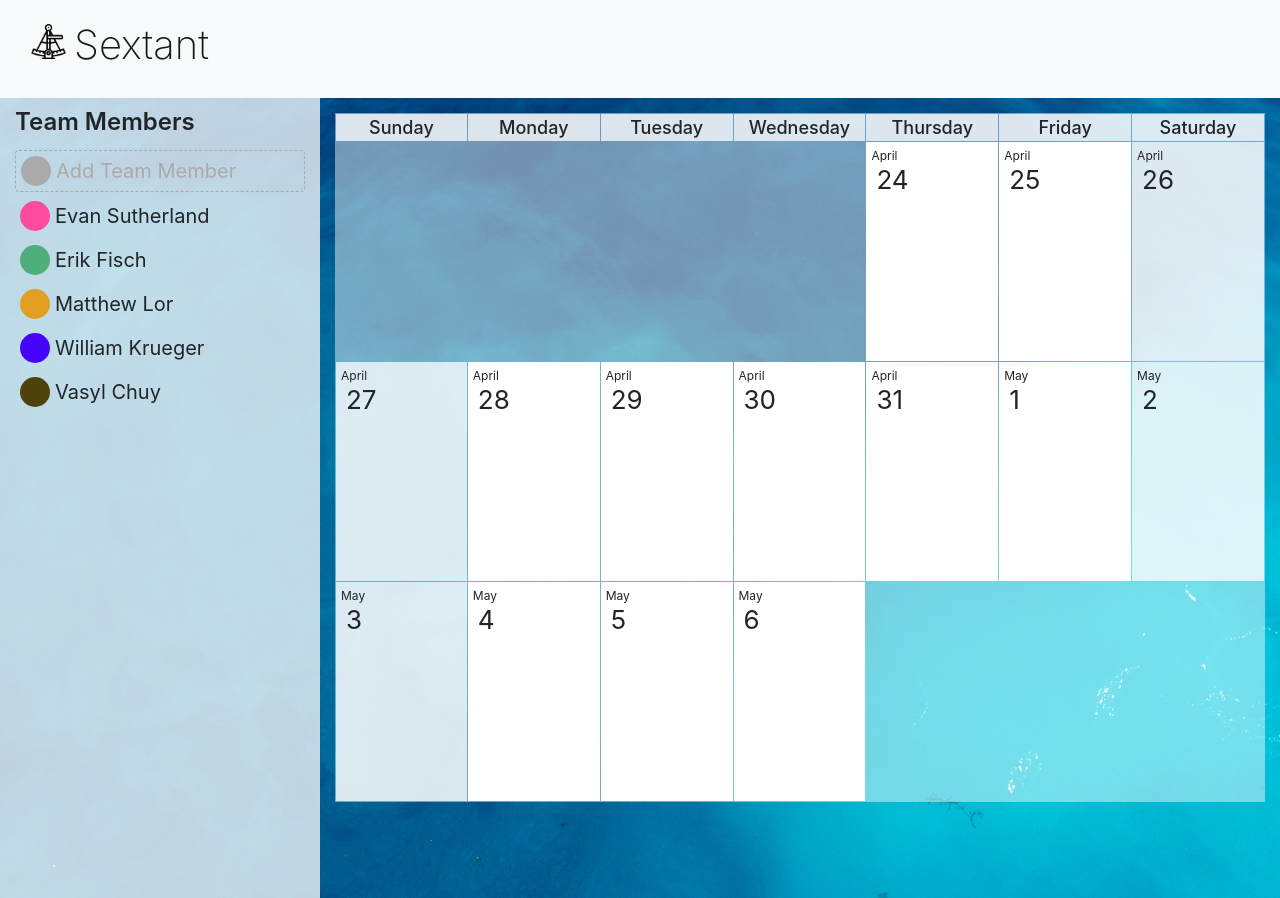
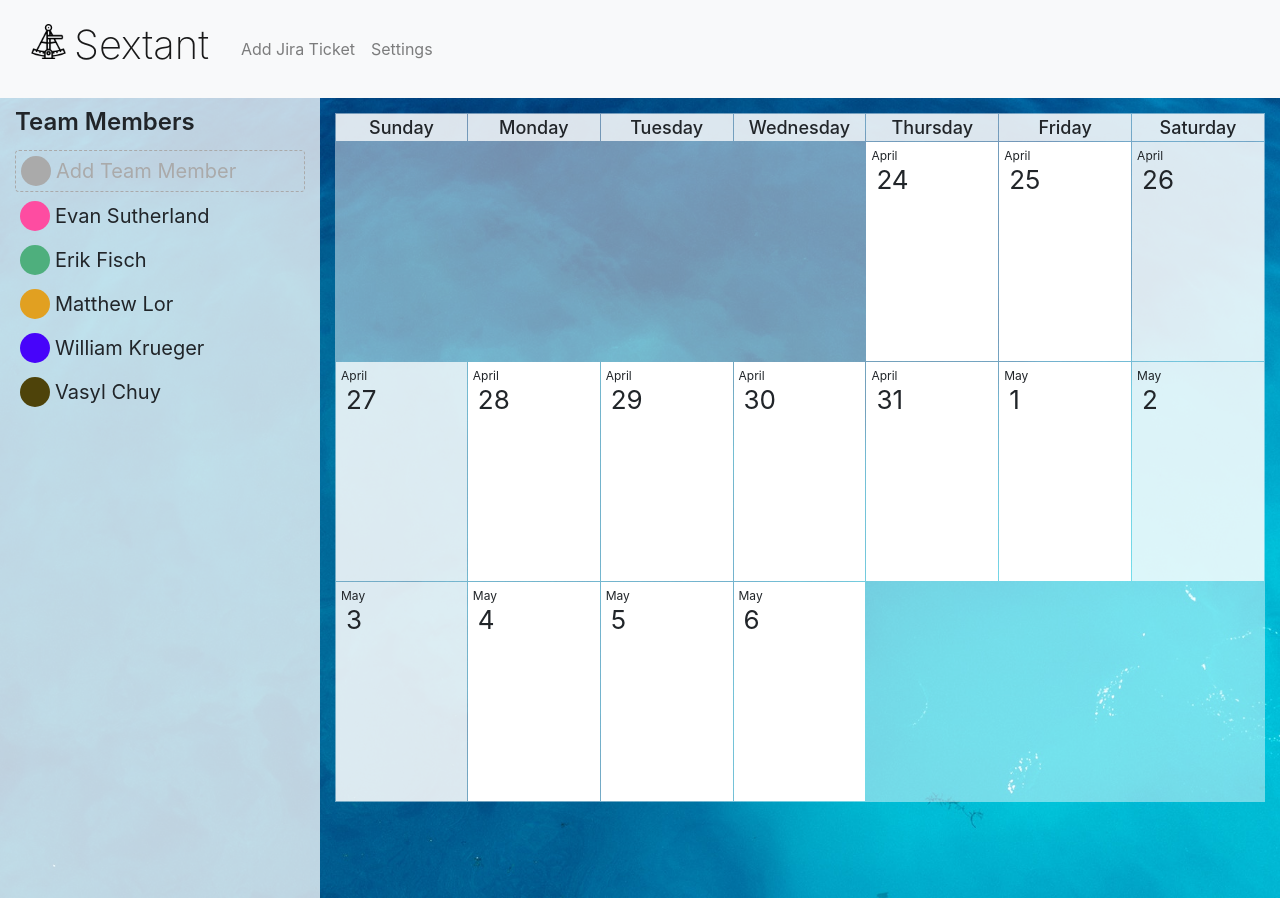
Before and after one commit to stackoverfloweth/sextant, a React (Create React App) app: page / in a window 1280 px wide. Built offline with nearby package versions, Linux system fonts and the light colour scheme.

Commit message:
added next buttons to navbar

```diff
--- a/src/components/Navbar.js
+++ b/src/components/Navbar.js
@@ -3,12 +3,25 @@
 export default class Navbar extends React.Component {
     render() {
         return (
-            <nav className="navbar navbar-light bg-light">
+            <nav className="navbar navbar-light bg-light navbar-expand-lg justify-content-between">
                 <div className="container-fluid">
                     <a className="navbar-brand" href="">
                         <span className="logo"></span>
                         <h1 className="p-2">Sextant</h1>
                     </a>
+                    <button className="navbar-toggler" type="button" data-toggle="collapse" data-target=".navbar-collapse" aria-controls="navbarNavDropdown" aria-expanded="false" aria-label="Toggle navigation">
+                        <span className="navbar-toggler-icon"></span>
+                    </button>
+                    <div className="collapse navbar-collapse">
+                        <ul className="navbar-nav">
+                            <li className="nav-item">
+                                <a className="nav-link" href="">Add Jira Ticket</a>
+                            </li>
+                            <li className="nav-item">
+                                <a className="nav-link" href="">Settings</a>
+                            </li>
+                        </ul>
+                    </div>
                 </div>
             </nav>
         )
```
